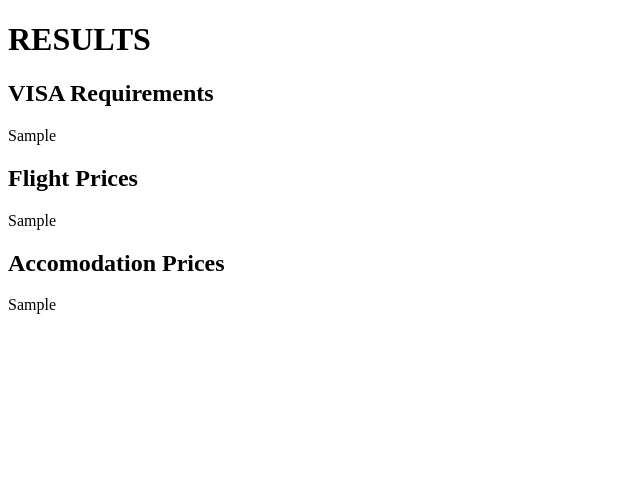
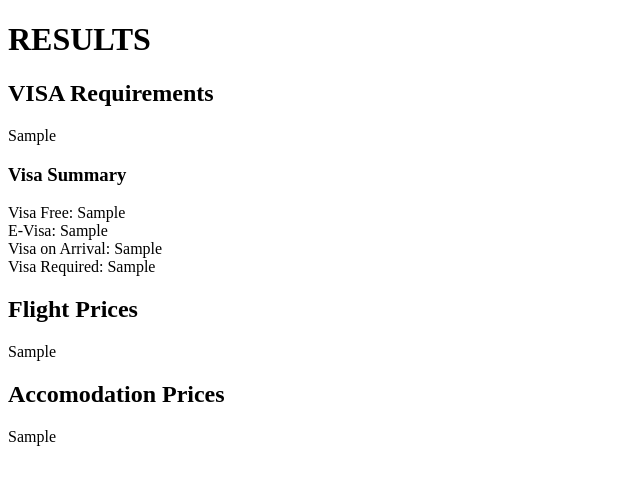
Before and after one commit to DonVits/travel-app, a Flask app: template templates/result.html in a window 1280 px wide. Shown: the top 485 px of the page, without its empty margins (0-640 px from the left). Run offline with Flask 3, Linux system fonts and the light colour scheme; the template is opened without the code that fills it: most values are stand-ins (such as "Sample title", 1, 10 or a date in 2020).

Commit message:
added visa summary

```diff
--- a/VisaMap.py
+++ b/VisaMap.py
@@ -46,6 +46,7 @@ def result():
     selected_countries_from_origin['Requirement'] = selected_countries_from_origin['Requirement'].apply(
         lambda x: 'visa free' if str(x).isnumeric() and x != "-1" else x)
     selected_countries_from_origin.loc[(df['Requirement'] == "-1"), 'Requirement'] = 'Your country'
+    visa_summary = selected_countries_from_origin.groupby(['Requirement'])['Requirement'].count()
     fig = px.choropleth(
         locations=selected_countries_from_origin['Destination'],
         locationmode="country names",
@@ -105,7 +106,7 @@ def result():
 
     accom_prices_plot = {"fig": fig_3.to_html(full_html=False)}
 
-    return render_template("result.html", world_map=world_map['fig'], flight_prices=flight_prices_plot['fig'],
+    return render_template("result.html", world_map=world_map['fig'], visa_summary = visa_summary.to_dict(), flight_prices=flight_prices_plot['fig'],
                            accom_prices=accom_prices_plot['fig'])
 
 
--- a/templates/result.html
+++ b/templates/result.html
@@ -7,10 +7,15 @@
 <body>
   <h1>RESULTS</h1>
   <h2>VISA Requirements</h2>
-    <div height="100px">{{world_map|safe}}</div>
-    <h2>Flight Prices</h2>
-    <div height="300px">{{flight_prices|safe}}</div>
-    <h2>Accomodation Prices</h2>
-    <div height="300px">{{accom_prices|safe}}</div>
+  <div height="100px">{{world_map|safe}}</div>
+  <h3>Visa Summary</h3>
+  <div height="50px">Visa Free: {{visa_summary['visa free']}}</div>
+  <div height="50px">E-Visa: {{visa_summary['e-visa']}}</div>
+  <div height="50px">Visa on Arrival: {{visa_summary['visa on arrival']}}</div>
+  <div height="50px">Visa Required: {{visa_summary['visa required']}}</div>
+  <h2>Flight Prices</h2>
+  <div height="300px">{{flight_prices|safe}}</div>
+  <h2>Accomodation Prices</h2>
+  <div height="300px">{{accom_prices|safe}}</div>
 </body>
 </html>
```
